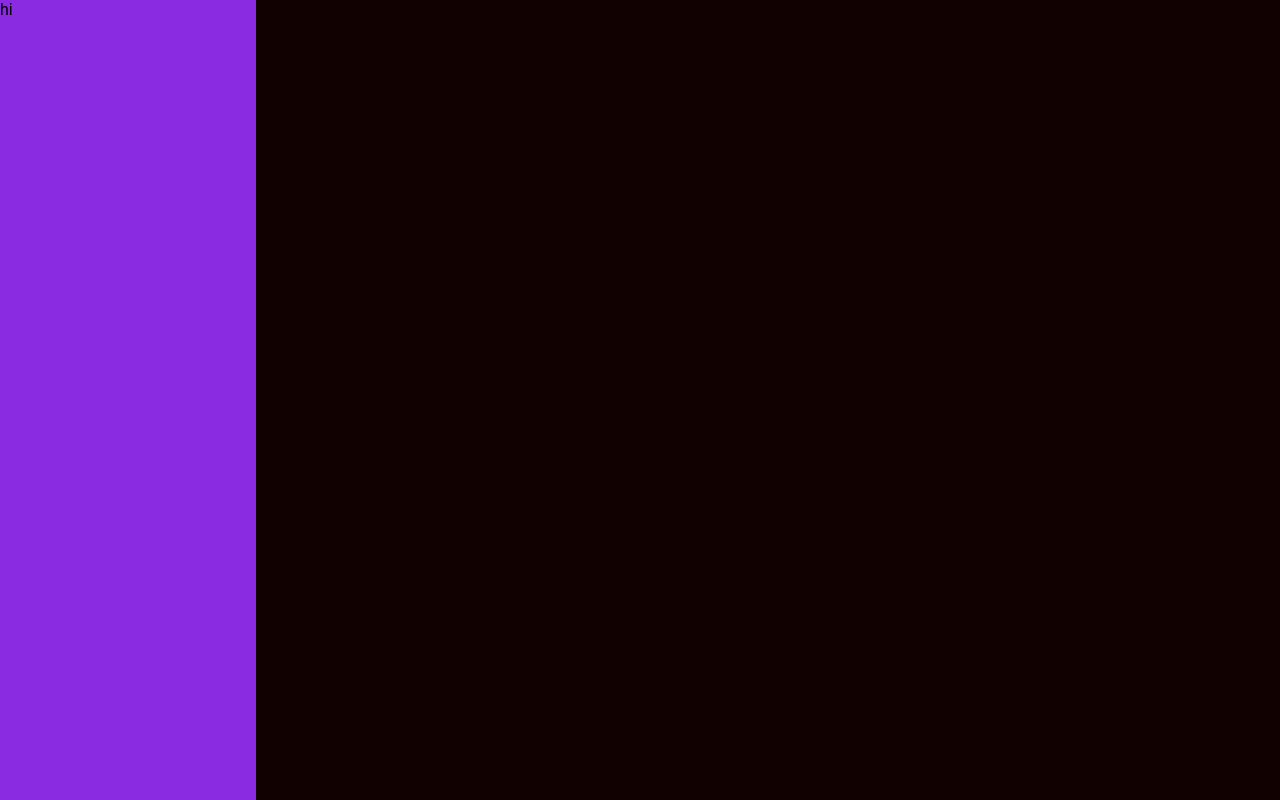
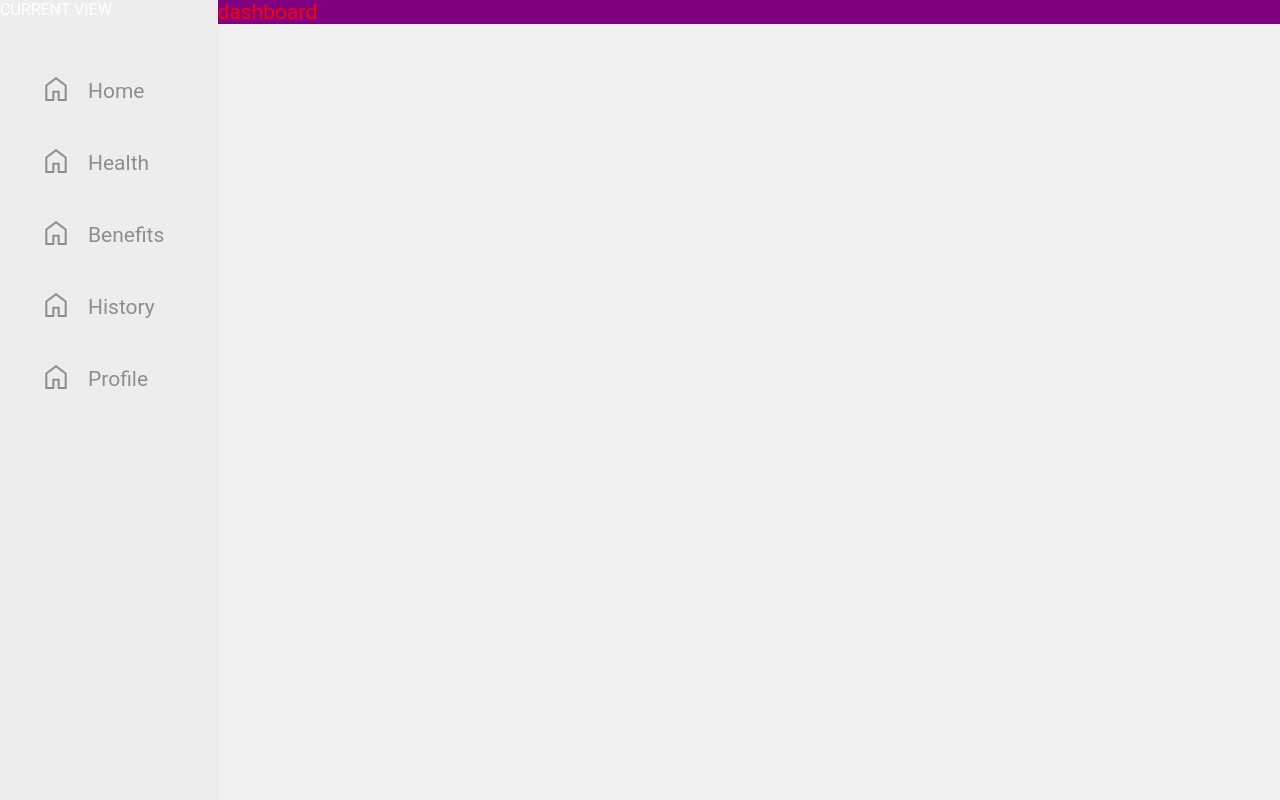
Before and after one commit to calebwelch1/Home, a Vue app: page / in a window 1280 px wide. Both pictures are taken after a click on the element "CANYON". Built offline with nearby package versions, Linux system fonts and the light colour scheme; the HTML template or start-up script is replaced by a standard one.

Commit message:
building menu medview

```diff
--- a/index.html
+++ b/index.html
@@ -3,6 +3,7 @@
   <head>
     <meta charset="UTF-8">
     <link rel="icon" href="./favicon.ico">
+    <link rel="stylesheet" href="https://fonts.googleapis.com/css2?family=Material+Symbols+Outlined:opsz,wght,FILL,GRAD@20..48,100..700,0..1,-50..200" />
     <meta name="viewport" content="width=device-width, initial-scale=1.0">
     <title>Caleb's Portfolio</title>
   </head>
--- a/src/assets/main.css
+++ b/src/assets/main.css
@@ -179,25 +179,7 @@ body {
     overflow-y:auto;
     display:none;
 }
-.container div {
-    font-size:25px;
-    margin:20px 0px;
-    transition:0.4s ease-in-out;
-}
-.container div:hover {
-    cursor:pointer;
-}
-.container section {
-    margin:8vh 0px;
-}
-#used div{
-    font-size:14px !important;
-    display:inline-block;
-    padding:8px 10px;
-    border:2px solid #fff;
-    margin:0px 10px;
-    border-radius:50px;
-}
+
 #used:hover {
     cursor:text;
 }
--- a/src/views/HomeView.vue
+++ b/src/views/HomeView.vue
@@ -28,10 +28,10 @@ export default {
     </div> -->
   </div>
   <div class="slideshow-text">
-    <div style="cursor:pointer !important;" class="item" @click="$router.push('med')">Canyon</div>
-    <div style="cursor:pointer !important;" class="item" @click="$router.push('Shop')">Desert</div>
-    <div style="cursor:pointer !important;" class="item" @click="$router.push('Shop')">Erosion</div>
-    <div style="cursor:pointer !important;" class="item" @click="$router.push('Shop')">Shape</div>
+    <div class="item" @click="$router.push('med')">Canyon</div>
+    <div class="item" @click="$router.push('Shop')">Desert</div>
+    <div class="item" @click="$router.push('Shop')">Erosion</div>
+    <div class="item" @click="$router.push('Shop')">Shape</div>
   </div>
 </body>
 </html>
--- /dev/null
+++ b/src/views/Med/dashboard.vue
@@ -0,0 +1,74 @@
+<script lang="ts">
+
+export default {
+  data() {
+    return {
+      showAbout:false,
+     }
+  },
+  mounted() { },
+  methods: {
+},
+  };
+</script>
+
+<template>
+  <main>
+    <html lang="en">
+<body>
+    <div class="dashboard">
+       <p style="color: red;">dashboard</p>
+    </div>
+</body>
+</html>
+  </main>
+</template>
+<style lang="scss">
+body,
+html {
+  height: 100%;
+  background: #110101;
+  font-family: 'Roboto', sans-serif;
+  overflow: hidden;
+}
+
+.dashboard {
+    background: purple;
+    width: 100%;
+    height: 100%;
+    position: relative;
+}
+
+.container {
+  display: flex;
+  height: 100%;
+  width: 100%;
+  padding: 0px;
+}
+
+.first-div {
+  flex: 20;
+  background-color: #f0f0f0;
+}
+
+.second-div {
+  flex: 80;
+  background-color: #d0d0d0;
+}
+
+.sidebar {
+        min-width: 20vw;
+        max-width: 20vw;
+        width: 20vw;
+        min-height: 100vh;
+        background-color: blueviolet;
+        margin-right: 0px;
+      }
+
+.main {
+    min-height: 100vh;
+    min-width: 79vw;
+    max-width: 79vw;
+    background: forestgreen;
+}
+</style>
--- a/src/views/MedView.vue
+++ b/src/views/MedView.vue
@@ -1,6 +1,10 @@
 <script lang="ts">
+import Dashboard from './Med/dashboard.vue';
 
 export default {
+    components : {
+        Dashboard,
+    },
   data() {
     return {
       showAbout:false,
@@ -16,9 +20,45 @@ export default {
   <main>
     <html lang="en">
 <body>
-    <div style="height: 100vw; width: 100vw; overflow: hidden;">
-        <div class="sidebar">hi</div>
-        <div class="main">hello</div>
+    <div class="container">
+        <div class="first-div">
+            <div>CURRENT VIEW</div>
+            <ul class="flex-list">
+                <li class="menu-item">
+                    <span class="material-symbols-outlined position-menu-items">
+                        home
+                    </span>
+                    <p class="position-menu-items position-menu-item-p">Home</p>
+                </li>
+                <li class="menu-item">
+                    <span class="material-symbols-outlined position-menu-items">
+                        home
+                    </span>
+                    <p class="position-menu-items position-menu-item-p">Health</p>
+                </li>
+                <li class="menu-item">
+                    <span class="material-symbols-outlined position-menu-items">
+                        home
+                    </span>
+                    <p class="position-menu-items position-menu-item-p">Benefits</p>
+                </li>
+                <li class="menu-item">
+                    <span class="material-symbols-outlined position-menu-items">
+                        home
+                    </span>
+                    <p class="position-menu-items position-menu-item-p">History</p>
+                </li>
+                <li class="menu-item">
+                    <span class="material-symbols-outlined position-menu-items">
+                        home
+                    </span>
+                    <p class="position-menu-items position-menu-item-p">Profile</p>
+                </li>
+            </ul>
+        </div>
+        <div class="second-div">
+            <Dashboard />
+        </div>
     </div>
 </body>
 </html>
@@ -30,7 +70,30 @@ html {
   height: 100%;
   background: #110101;
   font-family: 'Roboto', sans-serif;
-  overflow: scroll;
+  overflow: hidden;
+}
+
+p {
+    margin: 0px;
+}
+
+.container {
+  display: flex;
+  height: 100%;
+  width: 100%;
+  padding: 0px;
+}
+
+.first-div {
+  flex: 17;
+  background-color: #ededed;
+  position: relative;
+}
+
+.second-div {
+  flex: 83;
+  background-color: #f0f0f0;
+  overflow: hidden;
 }
 
 .sidebar {
@@ -48,4 +111,52 @@ html {
     max-width: 79vw;
     background: forestgreen;
 }
+
+.menu-item {
+    width: 100%;
+    height: 4rem;
+    color: #8e8e8e;
+    display: grid;
+    grid-template-columns: repeat(3, 1fr);
+    gap: 20px;
+    grid-auto-rows: minmax(10px, auto);
+    font-size: 1.4rem;
+    padding-top: 0.5rem;
+}
+
+.position-menu-items {
+    grid-column: 1/3;
+  grid-row: 2 / 5;
+}
+
+.position-menu-item-p {
+    margin-left: 3rem; margin-top: 0.4rem;
+}
+
+.menu-item:hover {
+    cursor: pointer;
+    color: #fc2e20;
+    // background: #8e8e8e;
+}
+
+.material-symbols-outlined {
+        font-variation-settings:
+        'FILL' 0,
+        'wght' 400,
+        'GRAD' 0,
+        'opsz' 48;
+        font-size: 2rem !important;
+}
+
+.flex-list {
+  display: flex;
+  flex-direction: column;
+  list-style: none;
+}
+
+.position-icon {
+    position: absolute;
+    top: 50%;
+    left: 10%;
+}
 </style>
```
